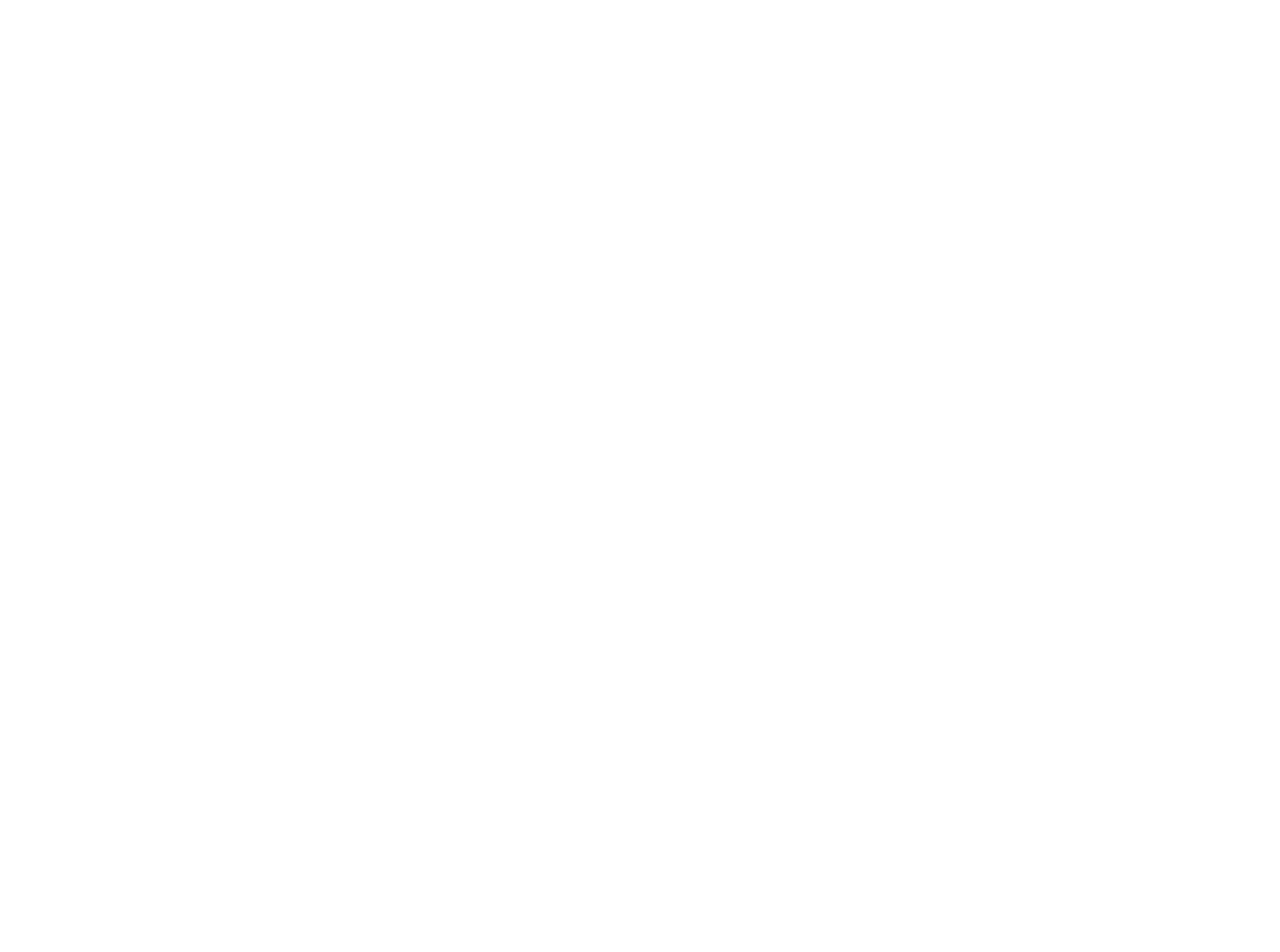
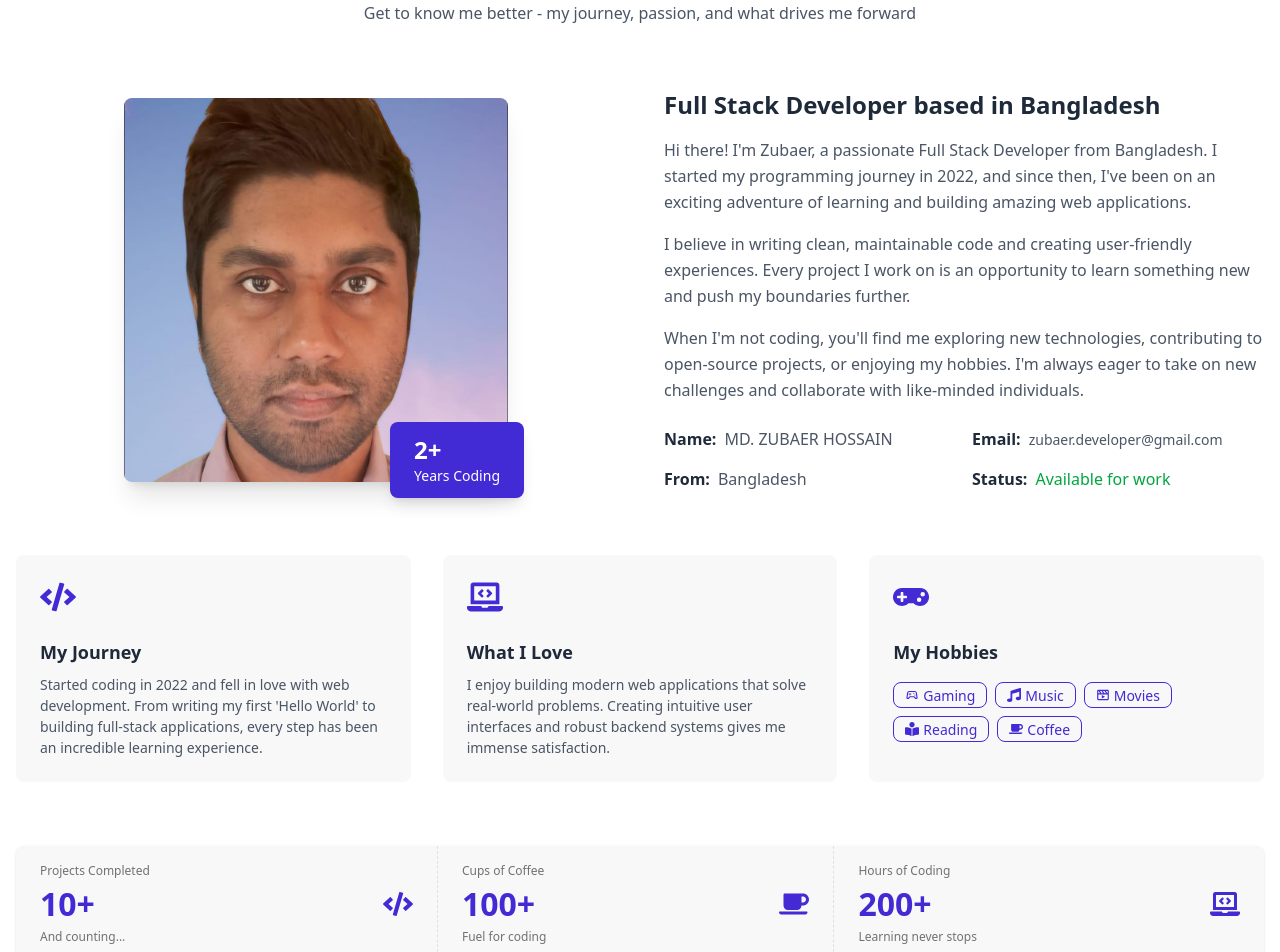
Before and after one commit to zubaer-developer/my-portfolio, a React (Vite) app: page / in a window 1280 px wide. Shown: the part 1020-1972 px from the top of the page. Before the commit the page ends 981 px from the top, so only its background shows below. Built offline with nearby package versions, Linux system fonts and the light colour scheme.

Commit message:
feat: add About Me section with journey, hobbies and stats

```diff
--- a/src/App.jsx
+++ b/src/App.jsx
@@ -1,12 +1,14 @@
 import "./App.css";
+import About from "./components/About";
 import Hero from "./components/Hero";
 import Navbar from "./components/Navbar";
 
 function App() {
   return (
-    <div data-theme="corporate">
+    <div data-theme="light">
       <Navbar></Navbar>
       <Hero></Hero>
+      <About></About>
       <h1 className="text-3xl font-bold text-center py-10">My Portfolio</h1>
     </div>
   );
--- a/src/components/About.jsx
+++ b/src/components/About.jsx
@@ -1,10 +1,218 @@
-import React from "react";
+import {
+  FaCode,
+  FaLaptopCode,
+  FaGamepad,
+  FaMusic,
+  FaBookReader,
+  FaCoffee,
+} from "react-icons/fa";
+import { MdOutlineSportsEsports } from "react-icons/md";
+import { BiMoviePlay } from "react-icons/bi";
+import profilePhoto from "../assets/profile.jpg";
 
 const About = () => {
+  // About information - For easy change
+  const aboutInfo = {
+    // Main description paragraphs
+    description: [
+      "Hi there! I'm Zubaer, a passionate Full Stack Developer from Bangladesh. I started my programming journey in 2022, and since then, I've been on an exciting adventure of learning and building amazing web applications.",
+      "I believe in writing clean, maintainable code and creating user-friendly experiences. Every project I work on is an opportunity to learn something new and push my boundaries further.",
+      "When I'm not coding, you'll find me exploring new technologies, contributing to open-source projects, or enjoying my hobbies. I'm always eager to take on new challenges and collaborate with like-minded individuals.",
+    ],
+
+    // Journey info
+    journey: {
+      title: "My Journey",
+      icon: <FaCode />,
+      description:
+        "Started coding in 2022 and fell in love with web development. From writing my first 'Hello World' to building full-stack applications, every step has been an incredible learning experience.",
+    },
+
+    // Work preference
+    work: {
+      title: "What I Love",
+      icon: <FaLaptopCode />,
+      description:
+        "I enjoy building modern web applications that solve real-world problems. Creating intuitive user interfaces and robust backend systems gives me immense satisfaction.",
+    },
+
+    // Hobbies
+    hobbies: [
+      { name: "Gaming", icon: <MdOutlineSportsEsports /> },
+      { name: "Music", icon: <FaMusic /> },
+      { name: "Movies", icon: <BiMoviePlay /> },
+      { name: "Reading", icon: <FaBookReader /> },
+      { name: "Coffee", icon: <FaCoffee /> },
+    ],
+  };
+
   return (
-    <div>
-      <h1>This is About</h1>
-    </div>
+    <section id="about" className="py-20 bg-base-100">
+      {/* Container */}
+      <div className="max-w-7xl mx-auto px-4">
+        {/* Section Title */}
+        <div className="text-center mb-16">
+          <h2 className="text-3xl md:text-4xl font-bold text-gray-800 mb-4">
+            About <span className="text-primary">Me</span>
+          </h2>
+          {/* Underline decoration */}
+          <div className="w-24 h-1 bg-primary mx-auto mb-4"></div>
+          <p className="text-gray-600 max-w-2xl mx-auto">
+            Get to know me better - my journey, passion, and what drives me
+            forward
+          </p>
+        </div>
+
+        {/* Main Content Grid */}
+        <div className="grid lg:grid-cols-2 gap-12 items-center mb-16">
+          {/* Left Side - Image */}
+          <div className="flex justify-center">
+            {/* Decorative container for image */}
+            {/* relative: for positioning child elements */}
+            <div className="relative">
+              {/* Background decoration */}
+              {/* absolute: positioned relative to parent */}
+              <div className="absolute -top-4 -left-4 w-72 h-72 md:w-96 md:h-96 bg-primary/20 rounded-lg -z-10"></div>
+              {/* Main image */}
+              <img
+                src={profilePhoto}
+                alt="MD. ZUBAER HOSSAIN"
+                className="w-72 h-72 md:w-96 md:h-96 object-cover rounded-lg shadow-xl"
+              />
+              {/* Experience badge */}
+              <div className="absolute -bottom-4 -right-4 bg-primary text-white px-6 py-3 rounded-lg shadow-lg">
+                <p className="text-2xl font-bold">2+</p>
+                <p className="text-sm">Years Coding</p>
+              </div>
+            </div>
+          </div>
+
+          {/* Right Side - Text Content */}
+          <div>
+            {/* Subtitle */}
+            <h3 className="text-2xl font-semibold text-gray-800 mb-4">
+              Full Stack Developer based in Bangladesh
+            </h3>
+
+            {/* Description paragraphs */}
+            <div className="space-y-4 text-gray-600 leading-relaxed">
+              {aboutInfo.description.map((para, index) => (
+                <p key={index}>{para}</p>
+              ))}
+            </div>
+
+            {/* Quick info */}
+            <div className="mt-6 grid grid-cols-2 gap-4">
+              <div>
+                <span className="font-semibold text-gray-800">Name:</span>
+                <span className="text-gray-600 ml-2">MD. ZUBAER HOSSAIN</span>
+              </div>
+              <div>
+                <span className="font-semibold text-gray-800">Email:</span>
+                <span className="text-gray-600 ml-2 text-sm">
+                  zubaer.developer@gmail.com
+                </span>
+              </div>
+              <div>
+                <span className="font-semibold text-gray-800">From:</span>
+                <span className="text-gray-600 ml-2">Bangladesh</span>
+              </div>
+              <div>
+                <span className="font-semibold text-gray-800">Status:</span>
+                <span className="text-green-600 ml-2">Available for work</span>
+              </div>
+            </div>
+          </div>
+        </div>
+
+        {/* Info Cards Section */}
+        <div className="grid md:grid-cols-3 gap-8 mb-16">
+          {/* Journey Card */}
+          <div className="card bg-base-200 hover:shadow-xl transition-shadow duration-300">
+            <div className="card-body">
+              {/* Icon */}
+              <div className="text-4xl text-primary mb-4">
+                {aboutInfo.journey.icon}
+              </div>
+              {/* Title */}
+              <h3 className="card-title text-gray-800">
+                {aboutInfo.journey.title}
+              </h3>
+              {/* Description */}
+              <p className="text-gray-600">{aboutInfo.journey.description}</p>
+            </div>
+          </div>
+
+          {/* Work Card */}
+          <div className="card bg-base-200 hover:shadow-xl transition-shadow duration-300">
+            <div className="card-body">
+              <div className="text-4xl text-primary mb-4">
+                {aboutInfo.work.icon}
+              </div>
+              <h3 className="card-title text-gray-800">
+                {aboutInfo.work.title}
+              </h3>
+              <p className="text-gray-600">{aboutInfo.work.description}</p>
+            </div>
+          </div>
+
+          {/* Hobbies Card */}
+          <div className="card bg-base-200 hover:shadow-xl transition-shadow duration-300">
+            <div className="card-body">
+              <div className="text-4xl text-primary mb-4">
+                <FaGamepad />
+              </div>
+              <h3 className="card-title text-gray-800">My Hobbies</h3>
+              {/* Hobbies badges */}
+              <div className="flex flex-wrap gap-2 mt-2">
+                {aboutInfo.hobbies.map((hobby, index) => (
+                  <span
+                    key={index}
+                    className="badge badge-primary badge-outline gap-1 py-3"
+                  >
+                    {hobby.icon}
+                    {hobby.name}
+                  </span>
+                ))}
+              </div>
+            </div>
+          </div>
+        </div>
+
+        {/* Fun Facts / Stats */}
+        <div className="stats stats-vertical lg:stats-horizontal shadow w-full bg-base-200">
+          {/* Stat 1 */}
+          <div className="stat">
+            <div className="stat-figure text-primary">
+              <FaCode className="text-3xl" />
+            </div>
+            <div className="stat-title">Projects Completed</div>
+            <div className="stat-value text-primary">10+</div>
+            <div className="stat-desc">And counting...</div>
+          </div>
+
+          {/* Stat 2 */}
+          <div className="stat">
+            <div className="stat-figure text-primary">
+              <FaCoffee className="text-3xl" />
+            </div>
+            <div className="stat-title">Cups of Coffee</div>
+            <div className="stat-value text-primary">100+</div>
+            <div className="stat-desc">Fuel for coding</div>
+          </div>
+
+          {/* Stat 3 */}
+          <div className="stat">
+            <div className="stat-figure text-primary">
+              <FaLaptopCode className="text-3xl" />
+            </div>
+            <div className="stat-title">Hours of Coding</div>
+            <div className="stat-value text-primary">200+</div>
+            <div className="stat-desc">Learning never stops</div>
+          </div>
+        </div>
+      </div>
+    </section>
   );
 };
 
--- a/src/components/Hero.jsx
+++ b/src/components/Hero.jsx
@@ -1,6 +1,6 @@
 import { FaGithub, FaLinkedin, FaDownload } from "react-icons/fa";
 import { HiMail } from "react-icons/hi";
-import profile from "../assets/profile.jpg";
+import profilePhoto from "../assets/profile.jpg";
 
 const Hero = () => {
   const personalInfo = {
@@ -30,7 +30,7 @@ const Hero = () => {
             </p>
 
             {/* Name */}
-            <h1 className="text-4xl font-bold text-primary mb-3">
+            <h1 className="text-4xl lg:text-5xl font-bold text-primary mb-3">
               {personalInfo.name}
             </h1>
 
@@ -105,7 +105,7 @@ const Hero = () => {
             <div className="avatar">
               <div className="w-64 md:w-80 rounded-full ring ring-primary ring-offset-base-100 ring-offset-4">
                 <img
-                  src={profile}
+                  src={profilePhoto}
                   alt="MD. ZUBAER HOSSAIN"
                   className="object-cover"
                 />
```
